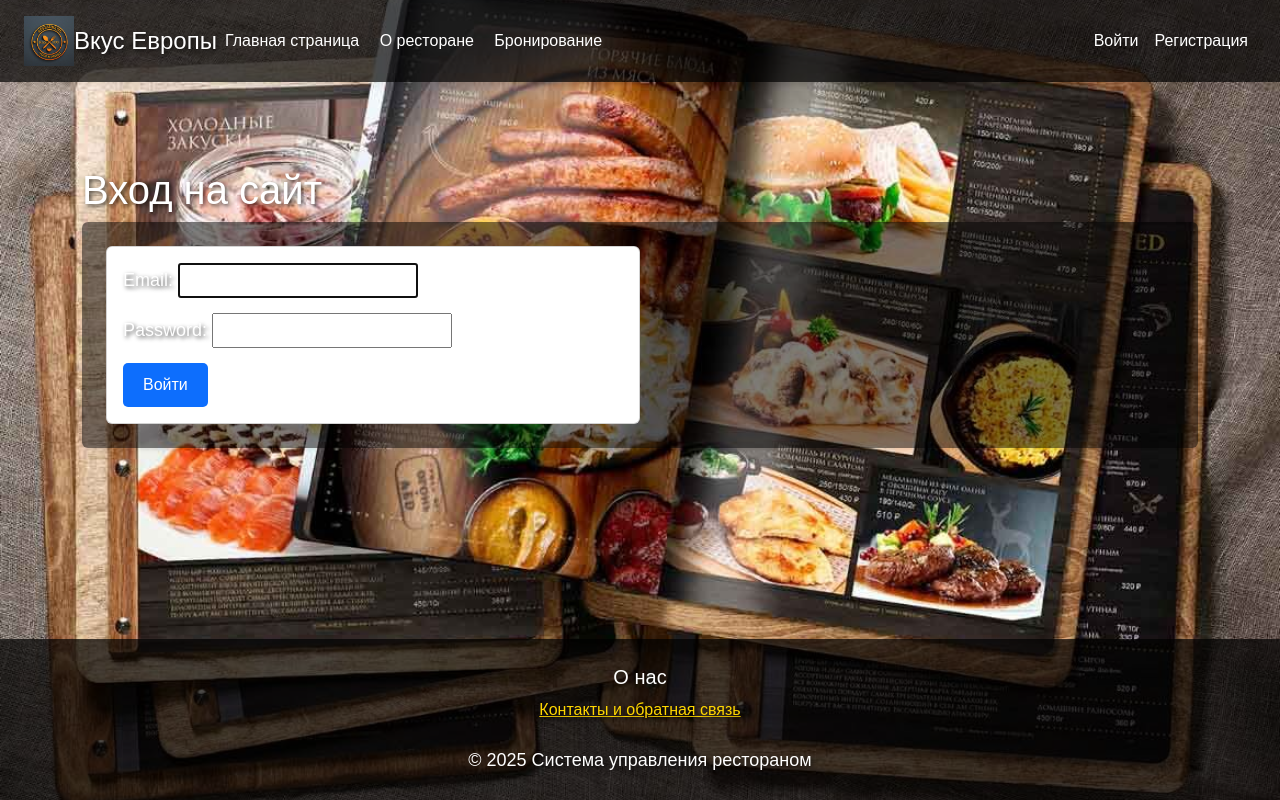
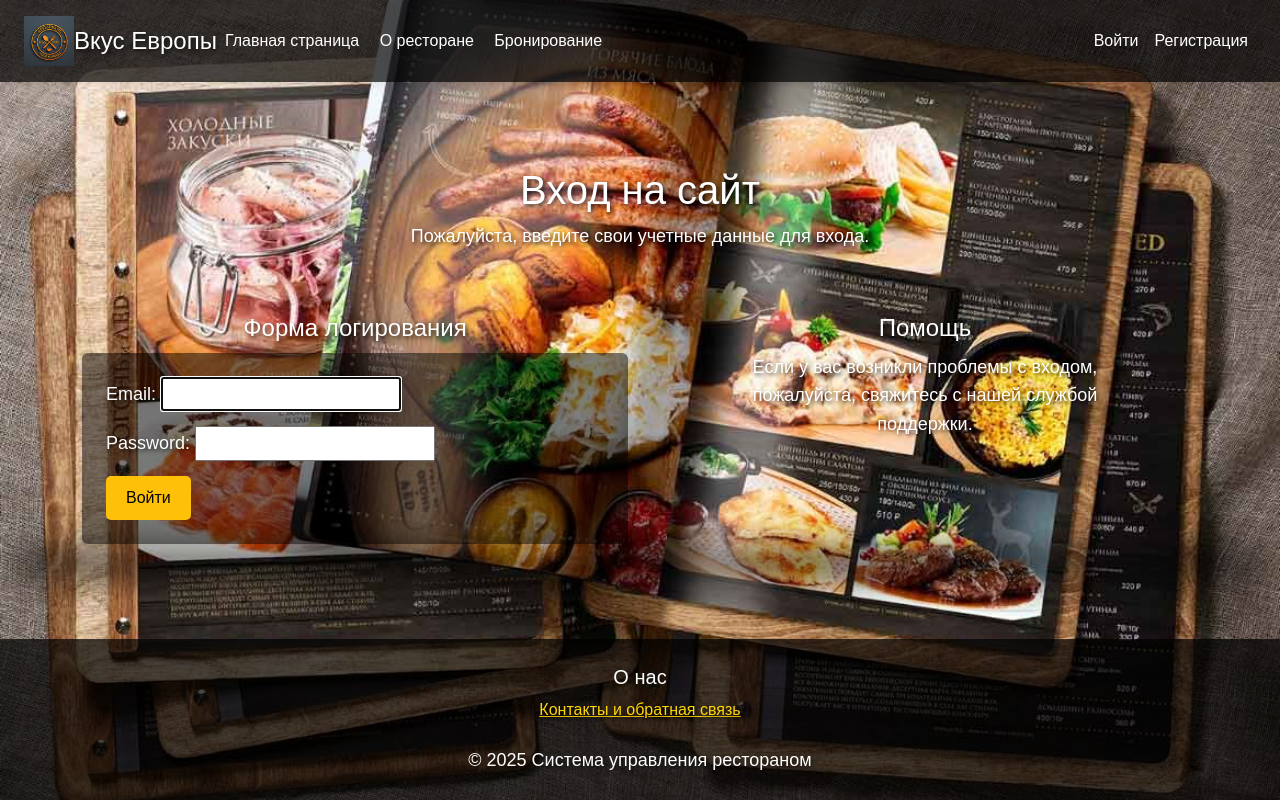
Before and after one commit to AleksandrIlin/Diplom-DF2, a Django app: page /users/login/ in a window 1280 px wide. Run offline with Django 5.2, Linux system fonts and the light colour scheme; some libraries are stand-ins or nearby versions.

Commit message:
fix style in login.html and register.html

```diff
--- a/users/templates/users/login.html
+++ b/users/templates/users/login.html
@@ -1,17 +1,35 @@
-{% extends 'restaurant/base.html'%}
+{% extends 'restaurant/base.html' %}
+
+{% block title %}Вход на сайт{% endblock %}
+
 {% block content %}
 <div class="container mt-5">
-    <h1>Вход на сайт</h1>
+    <h1 class="text-center text-white">Вход на сайт</h1>
+    <p class="text-center text-white">Пожалуйста, введите свои учетные данные для входа.</p>
+
+    <div class="row">
+        <div class="col-md-6">
+            <h2 class="mt-5 text-center text-white">Форма логирования</h2>
             <form method="post" class="p-4 rounded shadow-sm" style="background-color: rgba(0, 0, 0, 0.5); border: none;">
-            <div class="col-6">
-                <div class="card">
-                    <div class="card-body">
                 {% csrf_token %}
                 {{ form.as_p }}
-                    <button type="submit" class="btn btn-primary">Войти</button>
+
+                <button type="submit" class="btn btn-warning">Войти</button>
+            </form>
+        </div>
+        <div class="col-md-4 offset-md-1">
+            <h2 class="mt-5 text-center text-white">Помощь</h2>
+            <p class="text-center text-white">Если у вас возникли проблемы с входом, пожалуйста, свяжитесь с нашей службой поддержки.</p>
         </div>
     </div>
 </div>
-        </form>
+<div class="text2-background">
+    {% if messages %}
+        <ul class="messages">
+            {% for message in messages %}
+                <li {% if message.tags %} class="{{ message.tags }}"{% endif %}>{{ message }}</li>
+            {% endfor %}
+        </ul>
+    {% endif %}
 </div>
 {% endblock %}
```
Also changed, not shown: users/templates/users/register.html (+9 -13 lines). Lines whose indentation alone changed are shown as unchanged.
